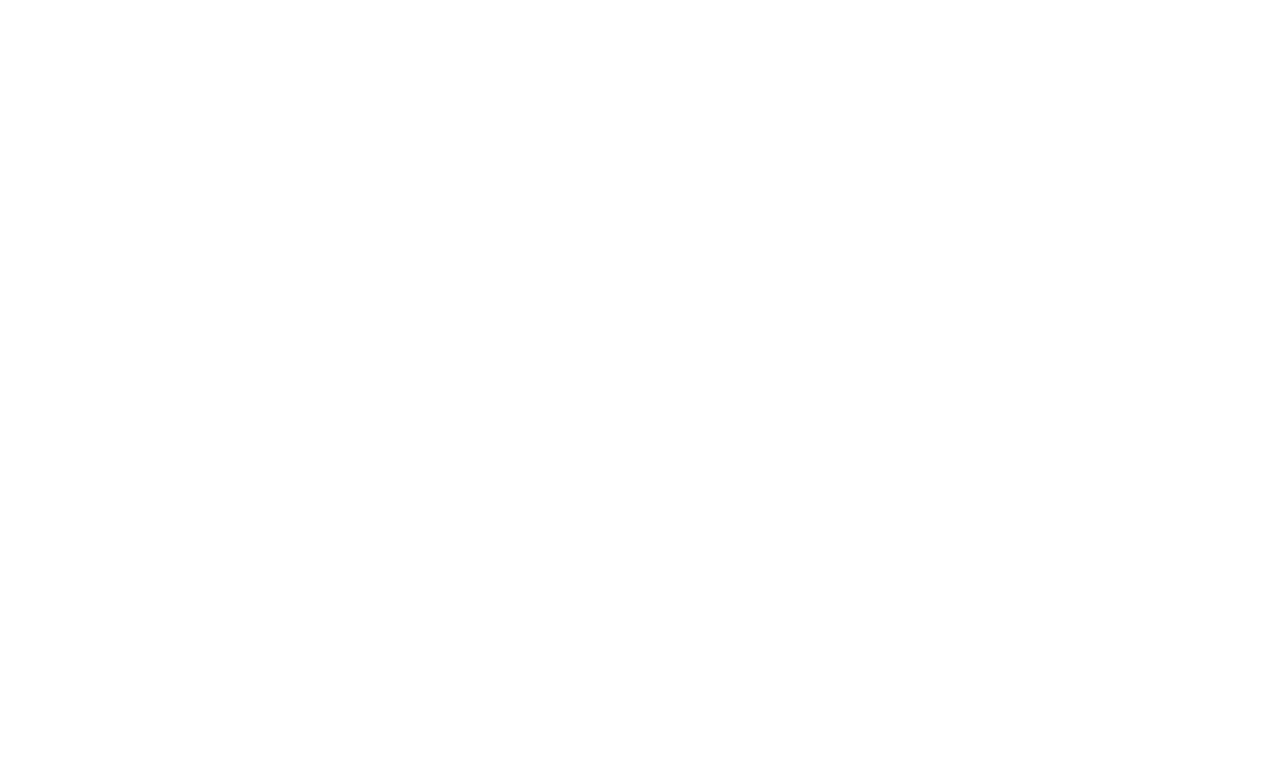
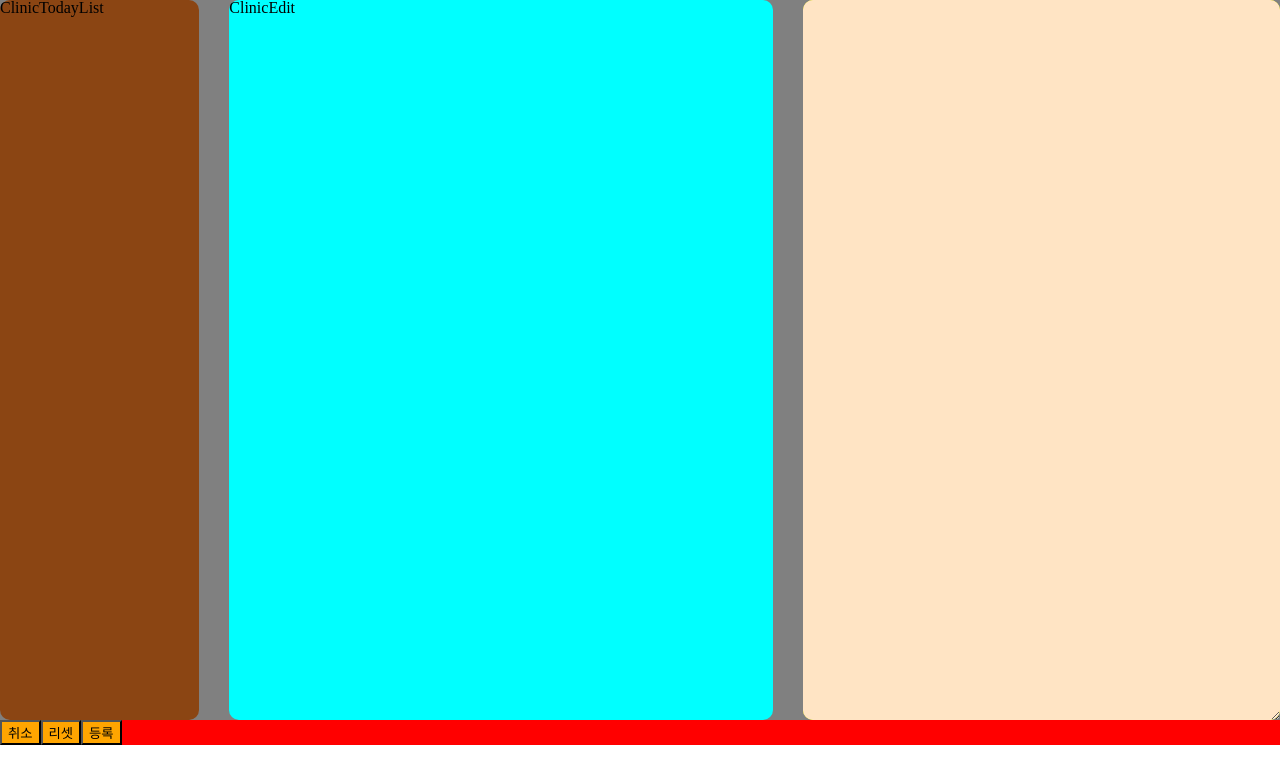
Before and after one commit to FE8-Toy-Team2/toy2_petcam_vet, a React (Vite) app: page / in a window 1280 px wide. Shown: the top 784 px of the page. Built offline with nearby package versions, Linux system fonts and the light colour scheme.

Commit message:
컴포넌트 나누기

```diff
--- a/src/App.jsx
+++ b/src/App.jsx
@@ -1,5 +1,7 @@
 import reset from "styled-reset";
 import { createGlobalStyle } from "styled-components";
+import ClinicLog from "./conponents/ClinicLog";
+
 
 const GlobalStyle = createGlobalStyle`
   ${reset}
@@ -9,6 +11,7 @@ function App() {
   return (
     <>
       <GlobalStyle />
+      <ClinicLog />
       {/* 여기밑에 라우터가 와요  */}
     </>
   );
--- /dev/null
+++ b/src/conponents/ClinicButtons.jsx
@@ -0,0 +1,29 @@
+import React from 'react'
+import styled from 'styled-components'
+
+
+const ClinicButtons = () => {
+  return (
+    <ClinicButtonArea>
+      <CancelButton>취소</CancelButton>
+      <ResetButton>리셋</ResetButton>
+      <SubmitButton>등록</SubmitButton>
+    </ClinicButtonArea>
+  )
+}
+
+export default ClinicButtons
+
+const ClinicButtonArea = styled.div`
+  background-color: red;
+  display: flex;
+  `
+const CancelButton = styled.button`
+  background-color: orange
+  `
+const ResetButton = styled.button`
+  background-color: orange
+  `
+const SubmitButton = styled.button`
+  background-color: orange;
+  `
--- /dev/null
+++ b/src/conponents/ClinicEdit.jsx
@@ -0,0 +1,21 @@
+import React from 'react'
+import styled from 'styled-components'
+
+const ClinicEdit = () => {
+  return (
+    <EditContainer>
+      ClinicEdit
+    </EditContainer>
+  )
+}
+
+export default ClinicEdit
+
+const EditContainer = styled.div`
+  background-color: aqua;
+  min-width: 300px;
+  flex-grow: 1;
+  border-radius: 10px;
+  margin-left: 30px;
+  box-sizing: border-box;
+`
--- /dev/null
+++ b/src/conponents/ClinicLog.jsx
@@ -0,0 +1,31 @@
+import React from 'react'
+import styled from 'styled-components'
+import ClinicTodayList from './ClinicTodayList'
+import ClinicText from './ClinicText'
+import ClinicEdit from './ClinicEdit'
+import ClinicButtons from './ClinicButtons'
+
+
+const ClinicLog = () => {
+  return (
+    <>
+      <ClinicContainer className='clinic-container'>
+        <ClinicTodayList></ClinicTodayList>
+        <ClinicEdit></ClinicEdit>
+        <ClinicText></ClinicText>
+      </ClinicContainer>
+      <ClinicButtons />
+
+    </>
+  )
+}
+
+export default ClinicLog
+
+const ClinicContainer = styled.div`
+  display: flex;
+  max-width: 1440px;
+  height: 90vh;
+  background-color: gray;
+  margin: auto;
+`
--- /dev/null
+++ b/src/conponents/ClinicText.jsx
@@ -0,0 +1,36 @@
+import React from 'react'
+import styled from 'styled-components'
+
+const ClinicText = () => {
+  return (
+    <TextContainer>
+      <TextEditor></TextEditor>
+    </TextContainer>
+  )
+}
+
+export default ClinicText
+
+const TextContainer = styled.div`
+  background-color: yellow;
+  border-radius: 10px;
+  flex-grow: 1;
+  position: relative;
+  margin-left: 30px;
+  box-sizing: border-box;
+
+  @media (max-width: 700px) {
+    min-width: 300px;
+  }
+`
+const TextEditor = styled.textarea`
+  border-radius: 10px;
+  border: none;
+  position: absolute;
+  background-color: bisque;
+  top: 0;
+  left: 0;
+  bottom: 0;
+  right: 0;
+  font-size: 20px;
+`
--- /dev/null
+++ b/src/conponents/ClinicTodayList.jsx
@@ -0,0 +1,18 @@
+import React from 'react'
+import styled from 'styled-components'
+
+const ClinicTodayList = () => {
+  return (
+    <TodayListContainer>
+      ClinicTodayList
+    </TodayListContainer>
+  )
+}
+
+export default ClinicTodayList
+
+const TodayListContainer = styled.div`
+  background-color: saddlebrown;
+  flex-grow: 0.2;
+  border-radius: 10px;
+`
```
